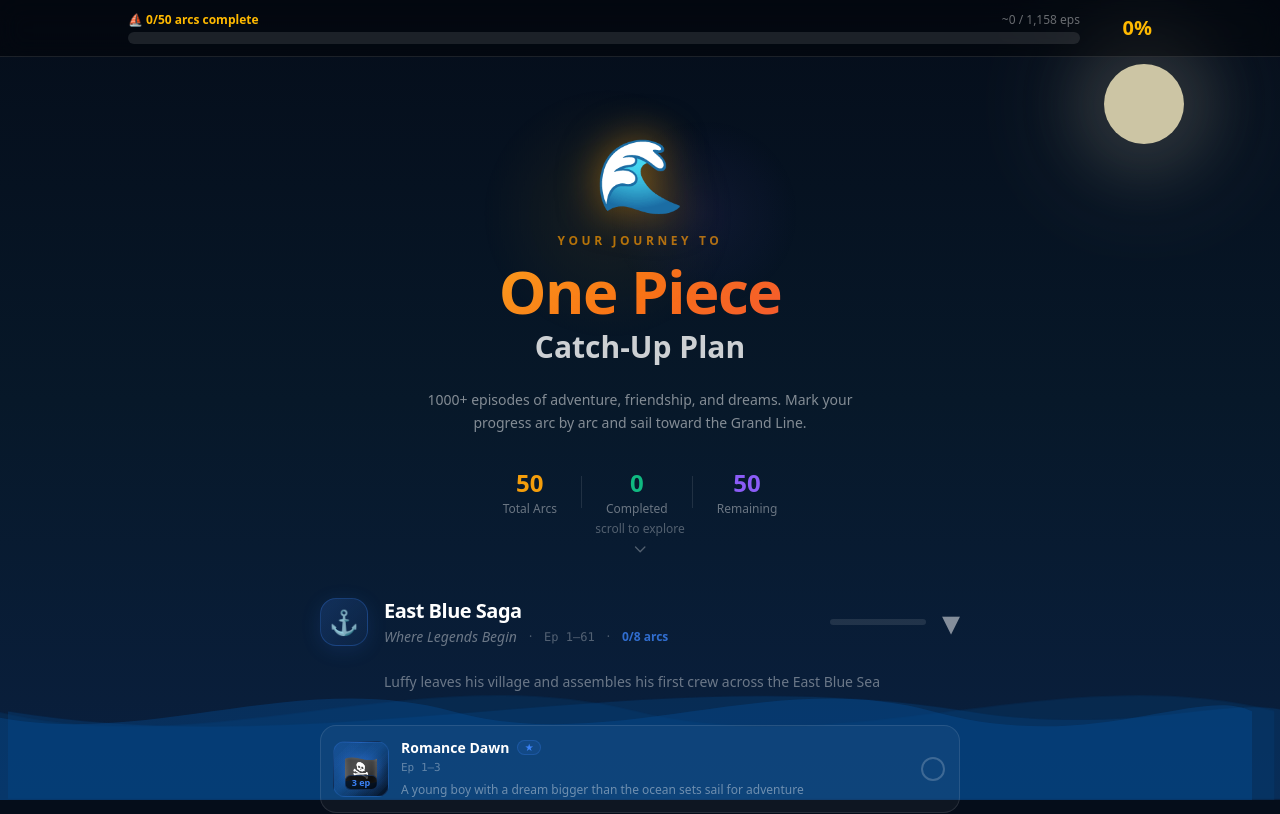
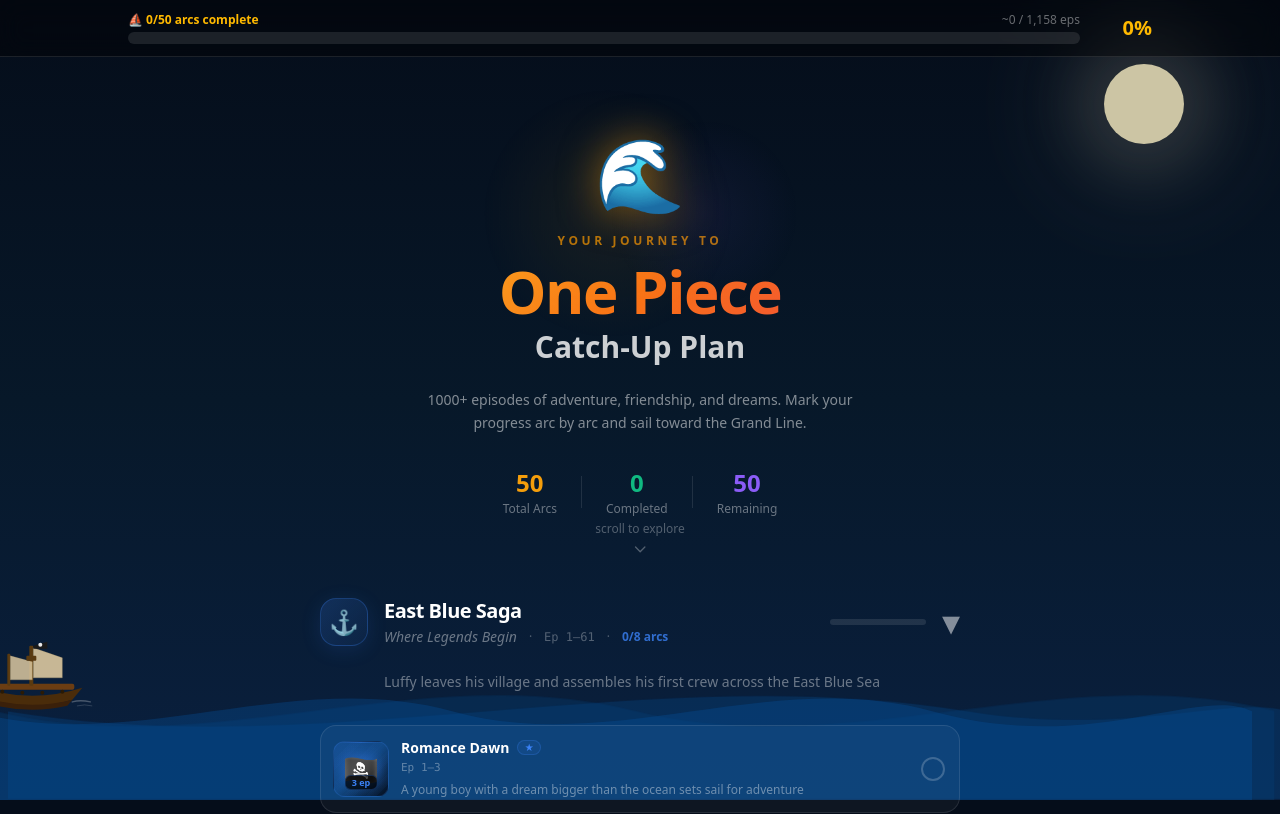
Before and after one commit to m00p1ng/one-piece-catchup, a React (Vite) app: page / in a window 1280 px wide. Shown: the top 814 px of the page. Built offline with nearby package versions, Linux system fonts and the light colour scheme.

Commit message:
Add animated pirate ship sailing across the background
Co-Authored-By: Claude Sonnet 4.6 <noreply@anthropic.com>

```diff
--- a/src/components/WaveBackground.tsx
+++ b/src/components/WaveBackground.tsx
@@ -1,3 +1,50 @@
+import { motion } from "framer-motion";
+
+function PirateShip() {
+  return (
+    <motion.div
+      className="absolute bottom-[10%] pointer-events-none"
+      style={{ width: 120 }}
+      animate={{ x: ["110vw", "-160px"] }}
+      transition={{ duration: 40, ease: "linear", repeat: Infinity, repeatDelay: 10 }}
+    >
+      <motion.div
+        animate={{ y: [0, -6, 0] }}
+        transition={{ duration: 3, ease: "easeInOut", repeat: Infinity }}
+      >
+        <svg viewBox="0 0 120 80" fill="none" xmlns="http://www.w3.org/2000/svg" width="120">
+          {/* Hull */}
+          <path d="M10 52 Q60 68 110 52 L100 64 Q60 76 20 64 Z" fill="#4a2c0a" />
+          <path d="M20 64 Q60 74 100 64 L95 70 Q60 78 25 70 Z" fill="#3a200a" />
+          {/* Deck */}
+          <rect x="18" y="48" width="84" height="6" rx="2" fill="#6b3d12" />
+          {/* Main mast */}
+          <rect x="57" y="10" width="4" height="40" rx="1" fill="#5a3a10" />
+          {/* Fore mast */}
+          <rect x="35" y="18" width="3" height="32" rx="1" fill="#5a3a10" />
+          {/* Main sail */}
+          <path d="M61 12 L90 22 L90 42 L61 42 Z" fill="rgba(220,200,160,0.9)" stroke="rgba(180,150,100,0.5)" strokeWidth="0.5" />
+          {/* Fore sail */}
+          <path d="M38 20 L60 26 L60 44 L38 44 Z" fill="rgba(220,200,160,0.85)" stroke="rgba(180,150,100,0.5)" strokeWidth="0.5" />
+          {/* Jolly Roger flag */}
+          <path d="M61 10 L75 6 L75 13 L61 13 Z" fill="#1a1a1a" />
+          <circle cx="68" cy="9" r="2" fill="white" opacity="0.9" />
+          {/* Crow's nest */}
+          <rect x="54" y="20" width="10" height="5" rx="1" fill="#5a3a10" />
+          {/* Cannon ports */}
+          <circle cx="30" cy="56" r="2" fill="#2a1a05" />
+          <circle cx="50" cy="57" r="2" fill="#2a1a05" />
+          <circle cx="70" cy="57" r="2" fill="#2a1a05" />
+          <circle cx="90" cy="56" r="2" fill="#2a1a05" />
+          {/* Wake */}
+          <path d="M100 66 Q108 64 118 66" stroke="rgba(255,255,255,0.25)" strokeWidth="1.5" strokeLinecap="round" />
+          <path d="M105 70 Q112 68 120 70" stroke="rgba(255,255,255,0.15)" strokeWidth="1" strokeLinecap="round" />
+        </svg>
+      </motion.div>
+    </motion.div>
+  );
+}
+
 export default function WaveBackground() {
   return (
     <div className="fixed inset-0 -z-10 overflow-hidden bg-[#050d1a]">
@@ -30,6 +77,9 @@ export default function WaveBackground() {
           boxShadow: "0 0 60px 30px rgba(254,243,199,0.15), 0 0 120px 60px rgba(254,243,199,0.07)",
         }}
       />
+
+      {/* Pirate ship */}
+      <PirateShip />
 
       {/* Wave layers */}
       <div className="absolute bottom-0 left-0 right-0">
```
